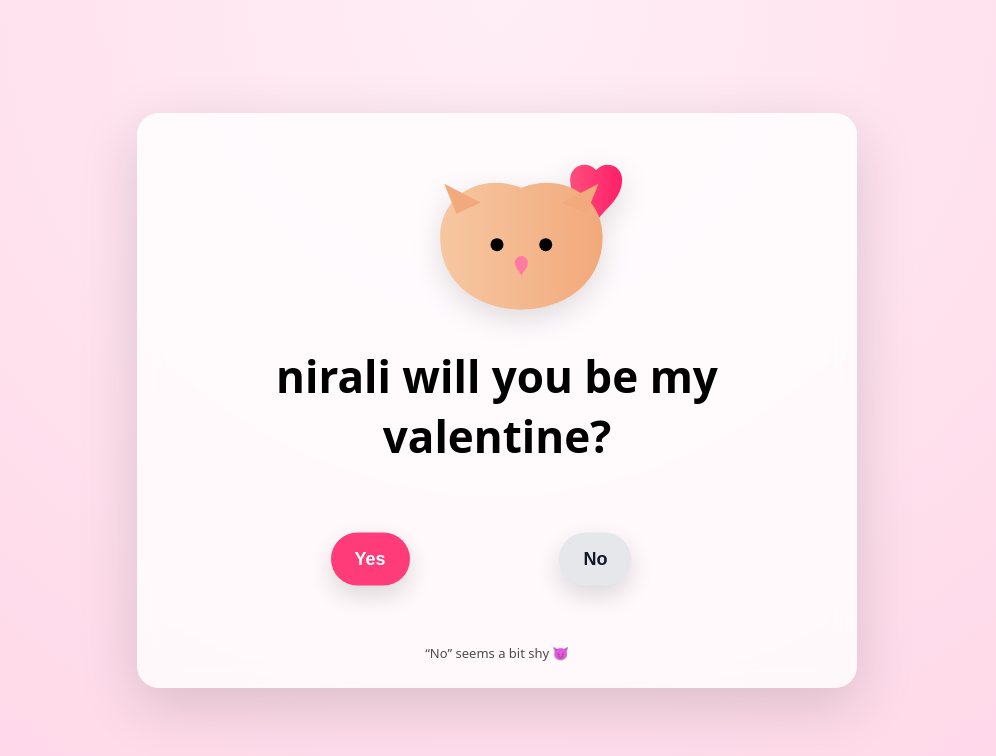
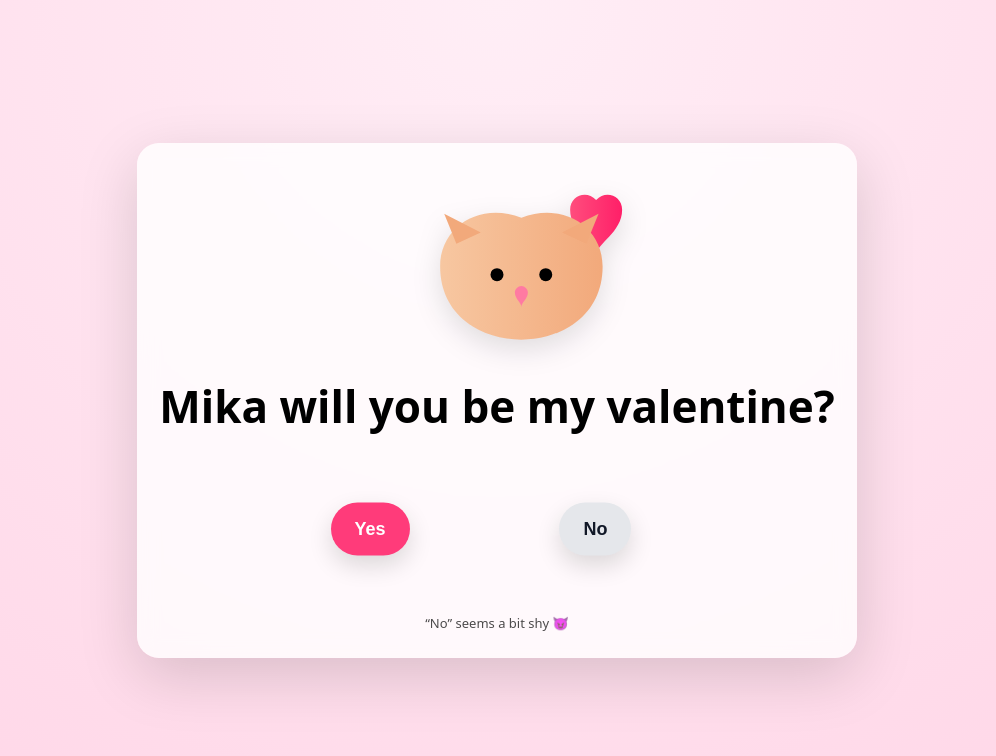
Before and after one commit to freemanchase89-svg/Mika-Valentines-Day, a plain HTML site: page index.html in a window 1280 px wide. Shown: the whole page, without its empty margins (143-1139 px from the left). Drawn offline with nearby package versions, Linux system fonts and the light colour scheme.

Commit message:
index.html

```diff
--- a/index.html
+++ b/index.html
@@ -171,7 +171,7 @@
             fill="#ff7aa2"/>
     </svg>
 
-    <h1>nirali will you be my valentine?</h1>
+    <h1>Mika will you be my valentine?</h1>
 
     <section class="button-zone" id="zone">
       <button id="yesBtn">Yes</button>
```
